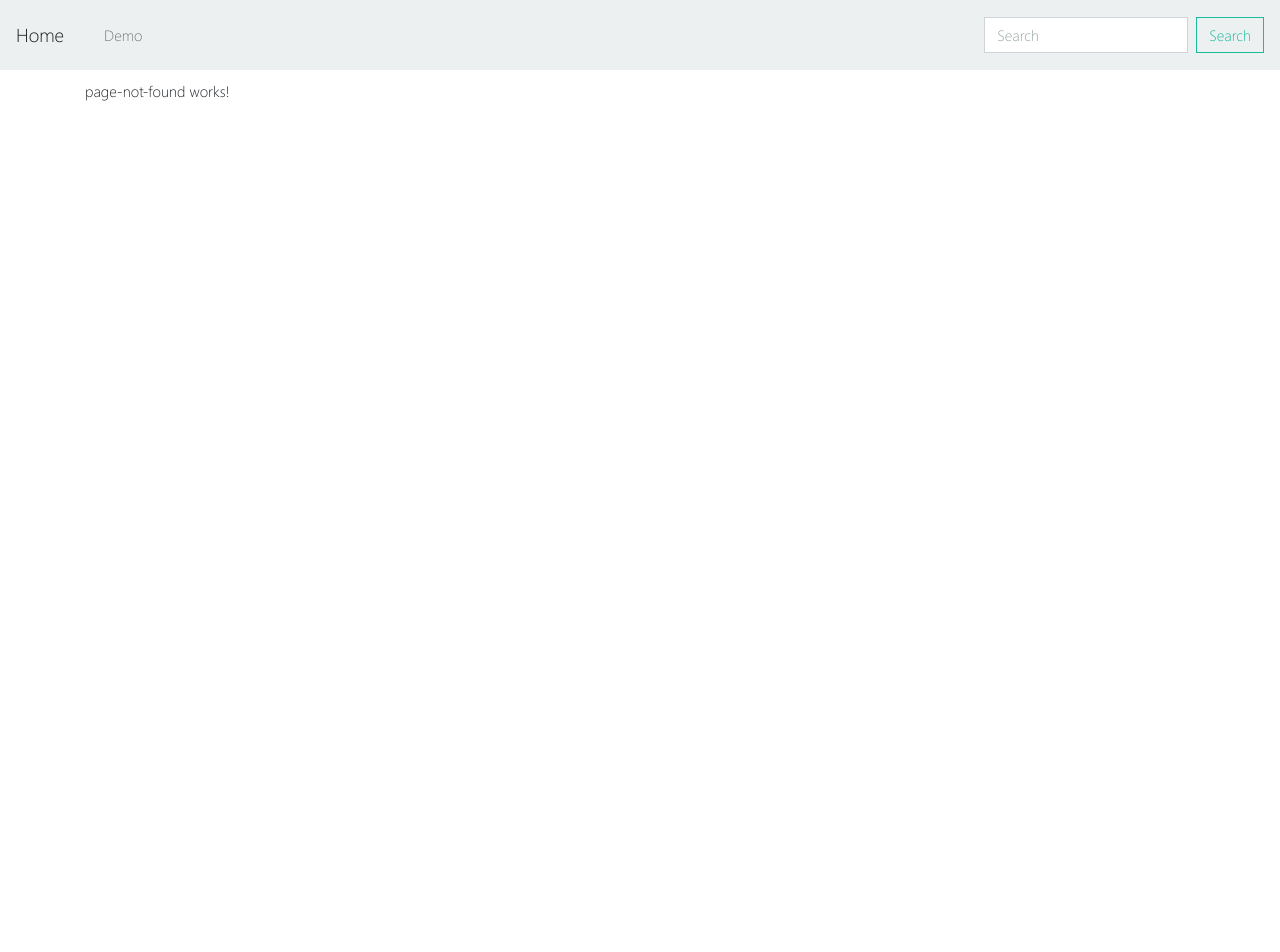
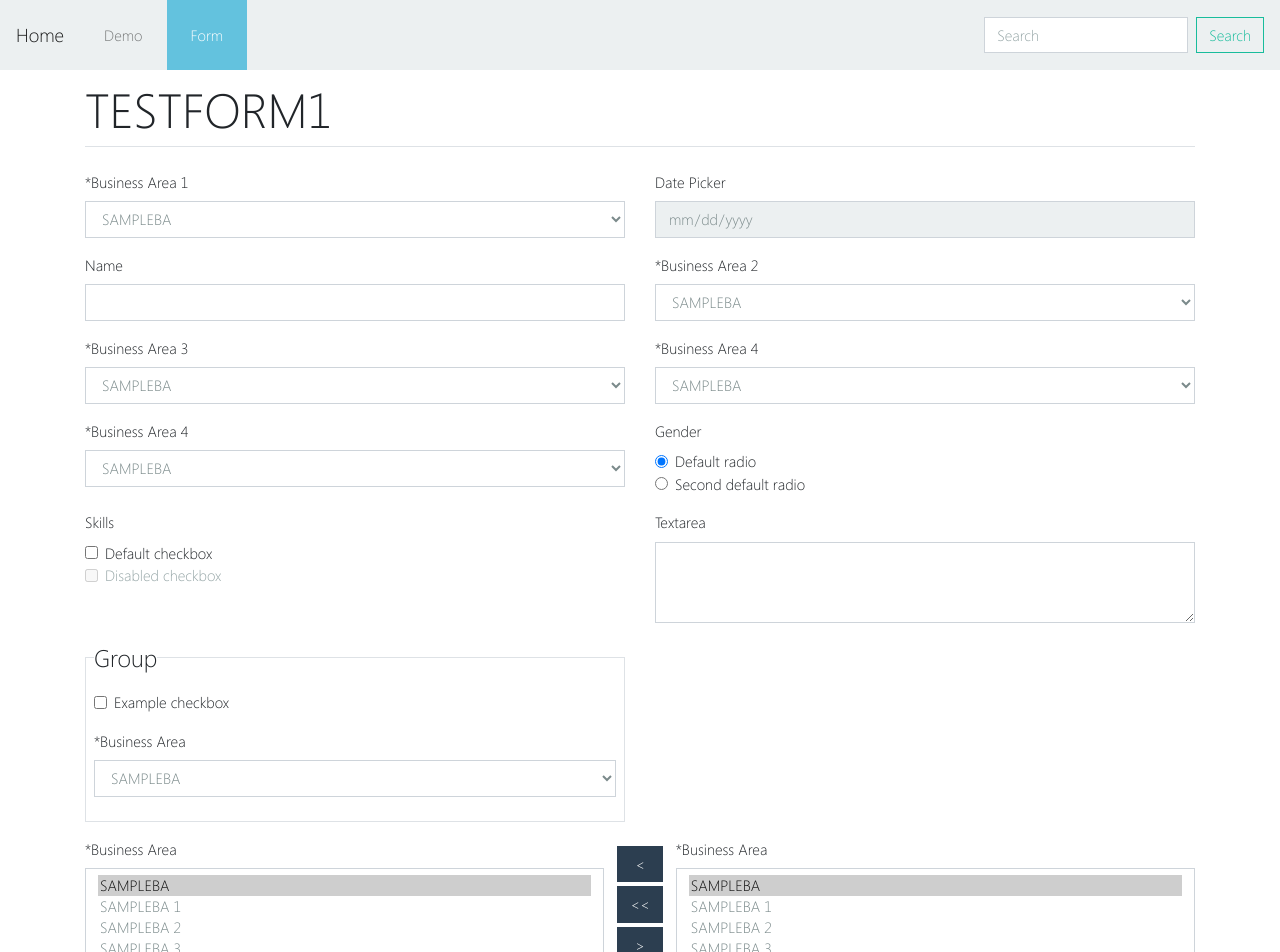
Before and after one commit to hs950559/ng9demo, an Angular app: page /dform in a window 1280 px wide. Shown: the top 952 px of the page. Before the commit the page ends 800 px from the top, so only its background shows below. Built offline with nearby package versions, Linux system fonts and the light colour scheme.

Commit message:
dform added

```diff
--- a/src/app/app-routing.module.ts
+++ b/src/app/app-routing.module.ts
@@ -8,6 +8,11 @@ const routes: Routes = [
   {
     path: 'demo',
     loadChildren: () => import('./demo/demo.module').then((m) => m.DemoModule),
+  },
+  {
+    path: 'dform',
+    loadChildren: () =>
+      import('./dform/dform.module').then((m) => m.DformModule),
   },
   {
     path: '',
--- a/src/app/app.component.html
+++ b/src/app/app.component.html
@@ -17,6 +17,9 @@
       <li class="nav-item" routerLinkActive="active">
         <a class="nav-link" routerLink="/demo">Demo</a>
       </li>
+      <li class="nav-item" routerLinkActive="active">
+        <a class="nav-link" routerLink="/dform">Form</a>
+      </li>
     </ul>
     <form class="form-inline my-2 my-lg-0">
       <input
--- /dev/null
+++ b/src/app/dform/containers/dform/dform.component.html
@@ -0,0 +1,204 @@
+<h1 class="border-bottom pb-2">TESTFORM1</h1>
+<form class="my-4">
+  <div class="row">
+    <div class="form-group col-sm-6">
+      <label for="inputState">*Business Area 1</label>
+      <select id="inputState" class="form-control">
+        <option selected>SAMPLEBA</option>
+        <option>SAMPLEBA 1</option>
+        <option>...</option>
+      </select>
+    </div>
+    <div class="form-group col-sm-6">
+      <label for="datepicker">Date Picker</label>
+      <input type="date" readonly class="form-control" id="datepicker" />
+    </div>
+    <div class="form-group col-sm-6">
+      <label for="name">Name</label>
+      <input type="text" class="form-control" id="name" />
+    </div>
+    <div class="form-group col-sm-6">
+      <label for="inputState">*Business Area 2</label>
+      <select id="inputState" class="form-control">
+        <option selected>SAMPLEBA</option>
+        <option>SAMPLEBA 1</option>
+        <option>...</option>
+      </select>
+    </div>
+    <div class="form-group col-sm-6">
+      <label for="inputState">*Business Area 3</label>
+      <select id="inputState" class="form-control">
+        <option selected>SAMPLEBA</option>
+        <option>SAMPLEBA 1</option>
+        <option>...</option>
+      </select>
+    </div>
+    <div class="form-group col-sm-6">
+      <label for="inputState">*Business Area 4</label>
+      <select id="inputState" class="form-control">
+        <option selected>SAMPLEBA</option>
+        <option>SAMPLEBA 1</option>
+        <option>...</option>
+      </select>
+    </div>
+    <div class="form-group col-sm-6">
+      <label for="inputState">*Business Area 4</label>
+      <select id="inputState" class="form-control">
+        <option selected>SAMPLEBA</option>
+        <option>SAMPLEBA 1</option>
+        <option>...</option>
+      </select>
+    </div>
+    <div class="form-group col-sm-6">
+      <label for="gender">Gender</label>
+      <div class="form-check">
+        <input
+          class="form-check-input"
+          type="radio"
+          name="exampleRadios"
+          id="exampleRadios1"
+          value="option1"
+          checked
+        />
+        <label class="form-check-label" for="exampleRadios1">
+          Default radio
+        </label>
+      </div>
+      <div class="form-check">
+        <input
+          class="form-check-input"
+          type="radio"
+          name="exampleRadios"
+          id="exampleRadios2"
+          value="option2"
+        />
+        <label class="form-check-label" for="exampleRadios2">
+          Second default radio
+        </label>
+      </div>
+    </div>
+    <div class="form-group col-sm-6">
+      <label for="skills">Skills</label>
+
+      <div class="form-check">
+        <input
+          class="form-check-input"
+          type="checkbox"
+          value=""
+          id="defaultCheck1"
+        />
+        <label class="form-check-label" for="defaultCheck1">
+          Default checkbox
+        </label>
+      </div>
+      <div class="form-check">
+        <input
+          class="form-check-input"
+          type="checkbox"
+          value=""
+          id="defaultCheck2"
+          disabled
+        />
+        <label class="form-check-label" for="defaultCheck2">
+          Disabled checkbox
+        </label>
+      </div>
+    </div>
+    <div class="form-group col-sm-6">
+      <label for="textarea">Textarea</label>
+      <textarea
+        name="textarea"
+        id="textarea"
+        class="form-control"
+        cols="30"
+        rows="3"
+      ></textarea>
+    </div>
+    <div class="form-group col-sm-6">
+      <fieldset class="border p-2">
+        <legend class="w-auto">Group</legend>
+
+        <div class="form-group">
+          <div class="form-check">
+            <input class="form-check-input" type="checkbox" id="gridCheck1" />
+            <label class="form-check-label" for="gridCheck1">
+              Example checkbox
+            </label>
+          </div>
+        </div>
+
+        <div class="form-group">
+          <label for="inputState">*Business Area</label>
+          <select id="inputState" class="form-control">
+            <option selected>SAMPLEBA</option>
+            <option>SAMPLEBA 1</option>
+            <option>...</option>
+          </select>
+        </div>
+      </fieldset>
+    </div>
+  </div>
+  <div class="form-row">
+    <div class="col">
+      <label for="inputState">*Business Area</label>
+      <select id="inputState" class="form-control" multiple>
+        <option selected>SAMPLEBA</option>
+        <option>SAMPLEBA 1</option>
+        <option>SAMPLEBA 2</option>
+        <option>SAMPLEBA 3</option>
+        <option>SAMPLEBA 4</option>
+        <option>SAMPLEBA 5</option>
+        <option>SAMPLEBA 6</option>
+        <option>...</option>
+      </select>
+    </div>
+    <nav class="nav nav-pills flex-column nav-justified m-2">
+      <a class="nav-item btn btn-primary mb-1" href="#">&lt;</a>
+      <a class="nav-item btn btn-primary mb-1" href="#">&lt;&lt;</a>
+      <a class="nav-item btn btn-primary mb-1" href="#">&gt;</a>
+      <a class="nav-item btn btn-primary mb-1" href="#">&gt;&gt;</a>
+    </nav>
+    <div class="col">
+      <label for="inputState">*Business Area</label>
+      <select id="inputState" class="form-control" multiple>
+        <option selected>SAMPLEBA</option>
+        <option>SAMPLEBA 1</option>
+        <option>SAMPLEBA 2</option>
+        <option>SAMPLEBA 3</option>
+        <option>SAMPLEBA 4</option>
+        <option>SAMPLEBA 5</option>
+        <option>SAMPLEBA 6</option>
+        <option>...</option>
+      </select>
+    </div>
+  </div>
+  <!-- <div class="form-group mt-5 picklist">
+    <div class="form-group col-md-5">
+      <label for="inputState">*Business Area</label>
+      <select id="inputState" class="form-control" multiple>
+        <option selected>SAMPLEBA</option>
+        <option>SAMPLEBA 1</option>
+        <option>SAMPLEBA 2</option>
+        <option>SAMPLEBA 3</option>
+        <option>SAMPLEBA 4</option>
+        <option>SAMPLEBA 5</option>
+        <option>SAMPLEBA 6</option>
+        <option>...</option>
+      </select>
+    </div>
+    <div class="d-flex flex-column justify-content-center align-items-center">
+      <button class="btn btn-primary mb-2"><</button>
+      <button class="btn btn-primary mb-2">></button>
+      <button class="btn btn-primary mb-2"><<</button>
+      <button class="btn btn-primary mb-2">>></button>
+    </div>
+    <div class="form-group col-md-5">
+      <label for="inputState">*Business Area</label>
+      <select id="inputState" class="form-control" multiple>
+        <option selected>SAMPLEBA</option>
+        <option>SAMPLEBA 1</option>
+        <option>...</option>
+      </select>
+    </div>
+  </div> -->
+</form>
--- /dev/null
+++ b/src/app/dform/containers/dform/dform.component.ts
@@ -0,0 +1,15 @@
+import { Component, OnInit } from '@angular/core';
+
+@Component({
+  selector: 'app-dform',
+  templateUrl: './dform.component.html',
+  styleUrls: ['./dform.component.scss']
+})
+export class DformComponent implements OnInit {
+
+  constructor() { }
+
+  ngOnInit(): void {
+  }
+
+}
```
Also changed, not shown: src/app/dform/dform-routing.module.ts (added, +16 -0 lines), src/app/dform/dform.module.ts (added, +15 -0 lines), src/app/dform/containers/dform/dform.component.scss (added), 1 other file (tests, documents, lock files or other folders).
